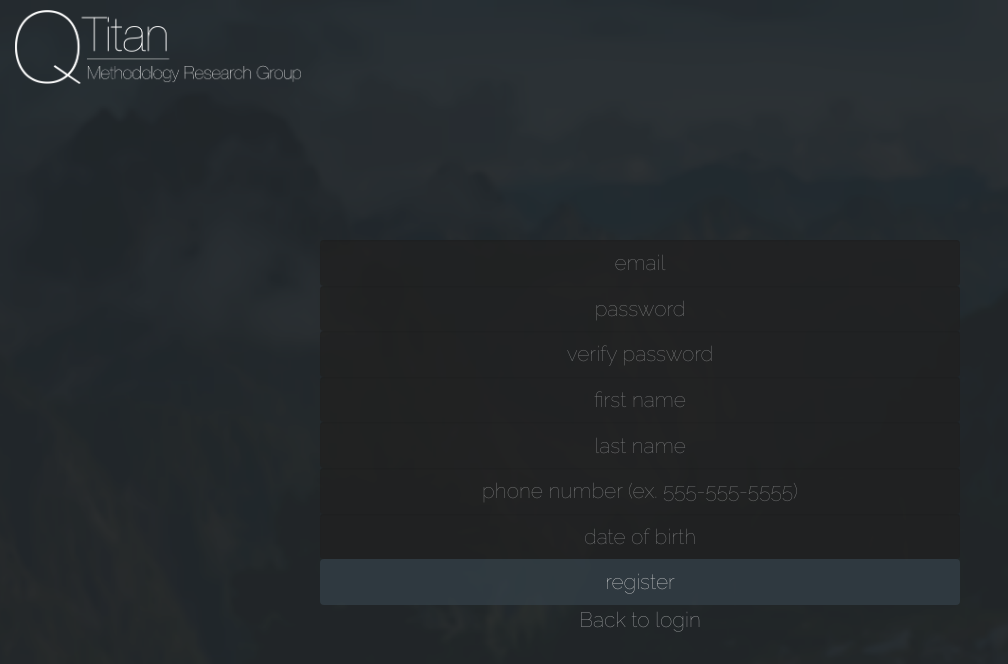
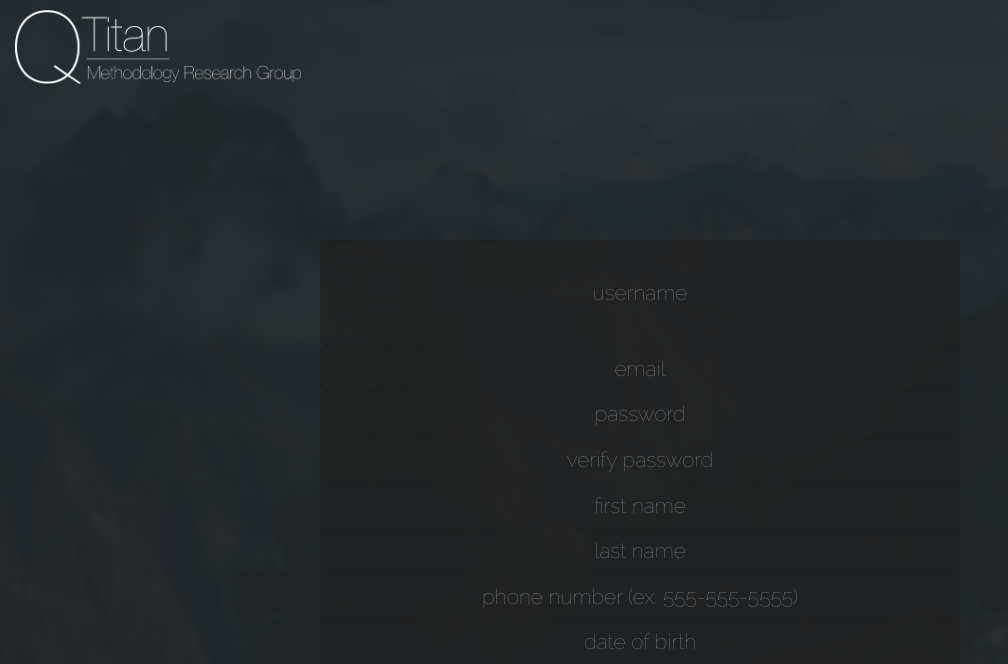
Before and after one commit to rdespoiu/QTitan, a Django app: template QTitan/QTSurvey/templates/QTSurvey/register.html in a window 1280 px wide. Shown: the top 664 px of the page, without its empty margins (0-1008 px from the left). Run offline with Django 3.2, Linux system fonts and the light colour scheme; the template is opened without the code that fills it, so the values that code supplies are empty; some libraries are stand-ins or nearby versions.

Commit message:
Registration for users implemented

```diff
--- a/QTitan/QTSurvey/templates/QTSurvey/modules/registration-box.html
+++ b/QTitan/QTSurvey/templates/QTSurvey/modules/registration-box.html
@@ -1,7 +1,9 @@
 <div class="registration-box">
-  <form>
-    <input type="text" class="form-control registration-form" id="email-address" placeholder="email">
-    <input type="password" class="form-control registration-form" id="password1" placeholder="password">
+  <form method = "POST" action = "" name="form-register">
+  	{% csrf_token %}
+  	<input type="text" class="form-control login-form" id="user" placeholder="username" name="username">
+    <input type="text" class="form-control registration-form" id="email-address" placeholder="email" name = "email">
+    <input type="password" class="form-control registration-form" id="password1" placeholder="password" name = "password">
     <input type="password" class="form-control registration-form" id="password2" placeholder="verify password">
     <input type="text" class="form-control registration-form" id="first-name" placeholder="first name">
     <input type="text" class="form-control registration-form" id="last-name" placeholder="last name">
```
Also changed, not shown: QTitan/QTSurvey/forms.py (+9 -0 lines), QTitan/QTSurvey/views.py (+14 -2 lines), QTitan/db.sqlite3.
